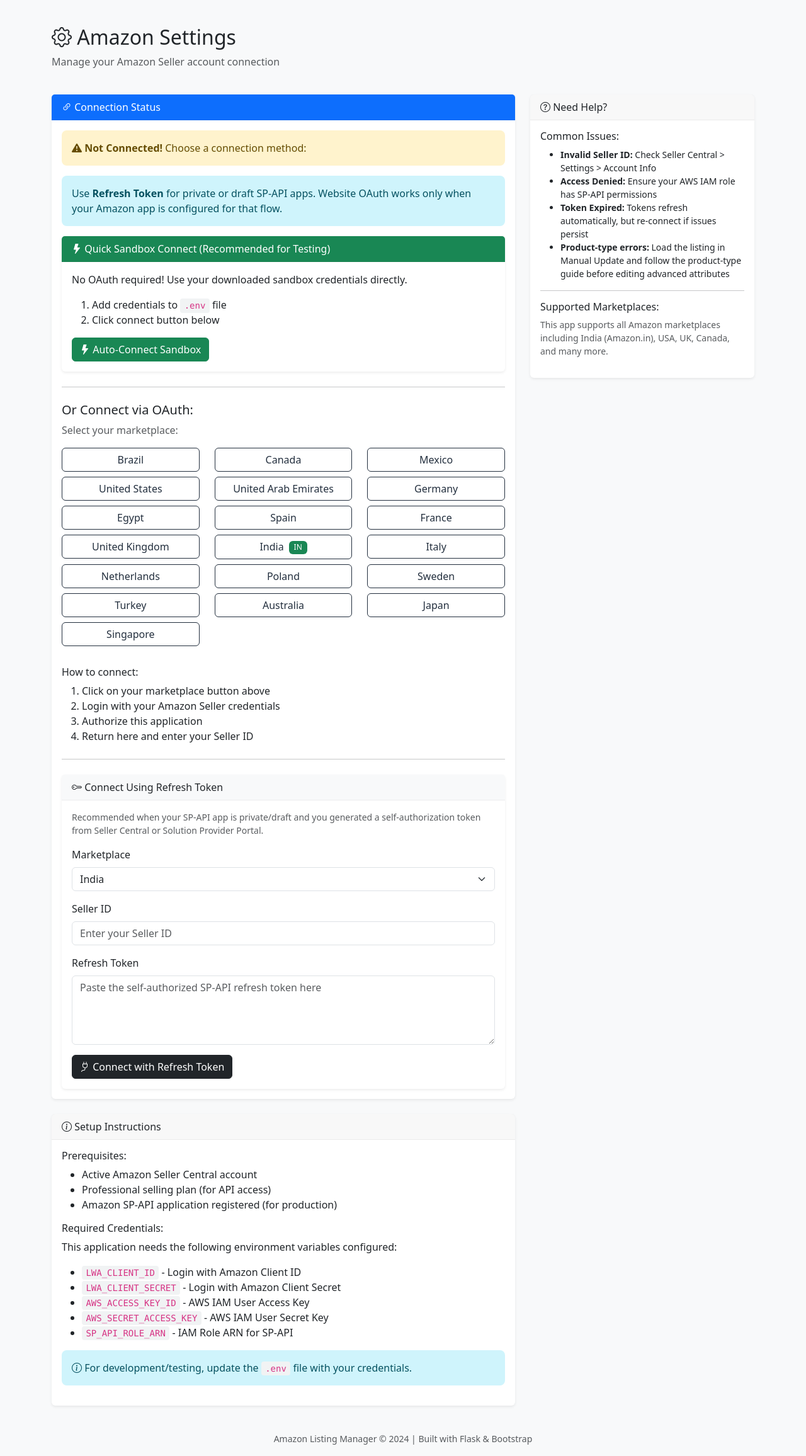
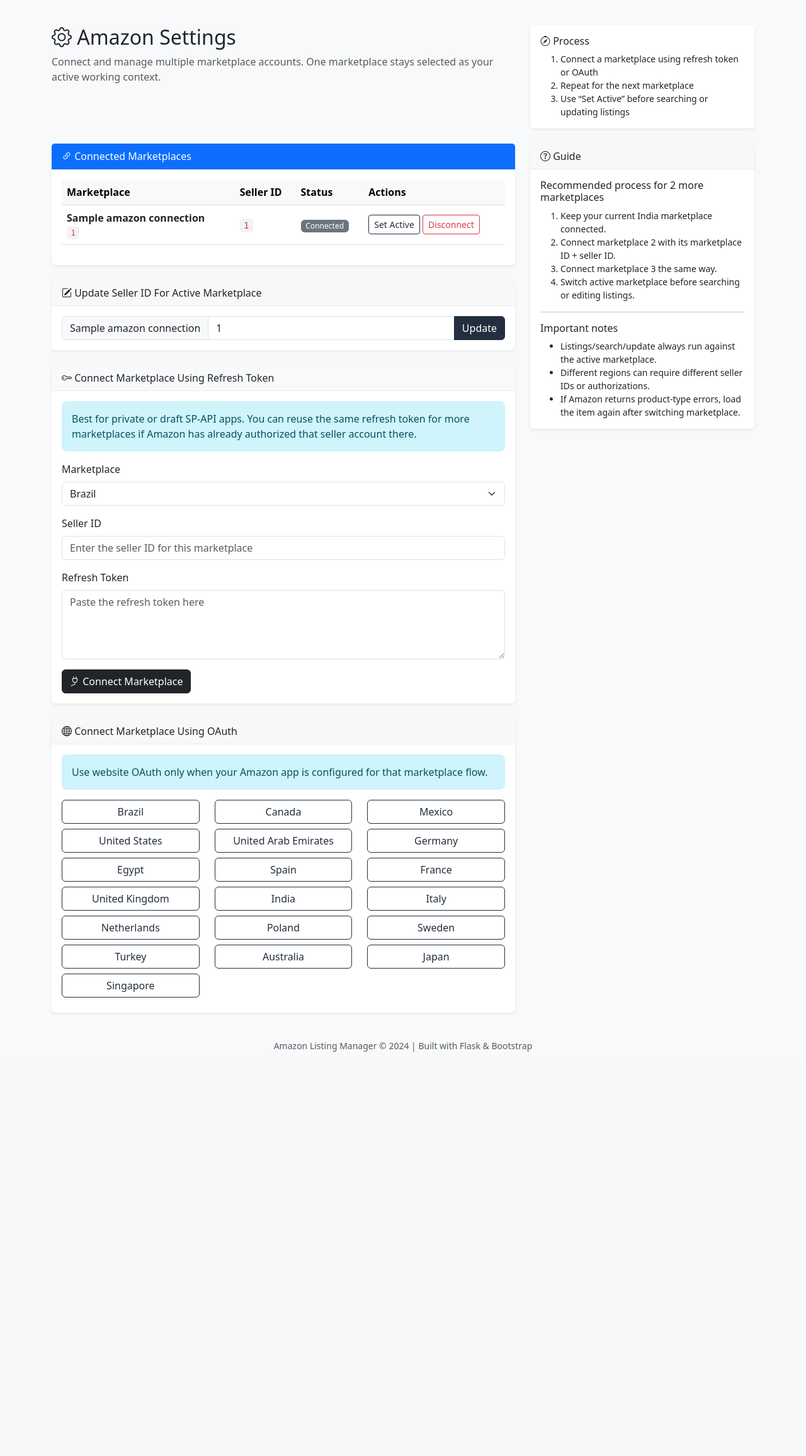
Before and after one commit to rutvijjani/amazon-listing-manager, a Flask app: page /settings/amazon in a window 1280 px wide. Shown: the part 56-2368 px from the top of the page at 63% size. After the commit the page ends 1726 px from the top, so only its background shows below. Run offline with Flask 3, Linux system fonts and the light colour scheme; the visitor is signed in with stand-in values (Sample User, id 1); tables that the repository leaves empty hold one stand-in row (values such as "Sample post"); a database or web service that is not in the repository returns one stand-in record (values such as "Sample title"); some libraries are stand-ins or nearby versions.

Commit message:
Support multiple marketplace connections

```diff
--- a/app/routes/dashboard.py
+++ b/app/routes/dashboard.py
@@ -18,6 +18,7 @@
     # Check if user has Amazon connection
     has_connection = current_user.has_amazon_connection()
     connection = current_user.get_active_connection()
+    connections = current_user.get_amazon_connections()
 
     # Get recent activity (always scoped to the current user)
     recent_logs = UpdateLog.get_recent_by_user(current_user.id, limit=10)
@@ -42,6 +43,7 @@
     return render_template('dashboard.html',
                          has_connection=has_connection,
                          connection=connection,
+                         connections=connections,
                          recent_logs=recent_logs,
                          recent_invites=recent_invites,
                          stats=stats,
@@ -60,12 +62,14 @@
 def amazon_settings():
     """Amazon connection settings"""
     connection = current_user.get_active_connection()
+    connections = current_user.get_amazon_connections()
 
     from app.services.auth_service import AmazonOAuth
     marketplaces = AmazonOAuth.MARKETPLACES
 
     return render_template('settings/amazon_connect.html',
                          connection=connection,
+                         connections=connections,
                          marketplaces=marketplaces)
 
 
--- a/app/templates/settings/amazon_connect.html
+++ b/app/templates/settings/amazon_connect.html
@@ -4,252 +4,179 @@
 
 {% block content %}
 <div class="row mb-4">
-    <div class="col">
+    <div class="col-lg-8">
         <h2><i class="bi bi-gear"></i> Amazon Settings</h2>
-        <p class="text-muted">Manage your Amazon Seller account connection</p>
+        <p class="text-muted mb-0">Connect and manage multiple marketplace accounts. One marketplace stays selected as your active working context.</p>
+    </div>
+    <div class="col-lg-4">
+        <div class="card border-info">
+            <div class="card-body">
+                <h6 class="mb-2"><i class="bi bi-compass"></i> Process</h6>
+                <ol class="small mb-0">
+                    <li>Connect a marketplace using refresh token or OAuth</li>
+                    <li>Repeat for the next marketplace</li>
+                    <li>Use “Set Active” before searching or updating listings</li>
+                </ol>
+            </div>
+        </div>
     </div>
 </div>
 
 <div class="row">
     <div class="col-md-8">
-        <!-- Connection Status Card -->
         <div class="card mb-4">
             <div class="card-header bg-primary text-white">
-                <i class="bi bi-link-45deg"></i> Connection Status
+                <i class="bi bi-link-45deg"></i> Connected Marketplaces
             </div>
             <div class="card-body">
-                {% if connection and connection.is_active %}
-                <div class="alert alert-success">
-                    <i class="bi bi-check-circle-fill"></i>
-                    <strong>Connected!</strong> Your Amazon account is linked.
-                </div>
-
-                <table class="table table-borderless">
+                {% if connections %}
+                <div class="table-responsive">
+                    <table class="table align-middle">
+                        <thead class="table-light">
                             <tr>
-                        <td><strong>Marketplace:</strong></td>
-                        <td>{{ connection.marketplace_name }}</td>
+                                <th>Marketplace</th>
+                                <th>Seller ID</th>
+                                <th>Status</th>
+                                <th>Actions</th>
                             </tr>
+                        </thead>
+                        <tbody>
+                            {% for conn in connections %}
                             <tr>
-                        <td><strong>Marketplace ID:</strong></td>
-                        <td><code>{{ connection.marketplace_id }}</code></td>
-                    </tr>
-                    <tr>
-                        <td><strong>Seller ID:</strong></td>
                                 <td>
-                            <code>{{ connection.seller_id }}</code>
-                            {% if connection.seller_id == 'pending' %}
-                            <span class="badge bg-warning ms-2">Update Required</span>
+                                    <div class="fw-semibold">{{ conn.marketplace_name }}</div>
+                                    <div class="small text-muted"><code>{{ conn.marketplace_id }}</code></div>
+                                </td>
+                                <td><code>{{ conn.seller_id }}</code></td>
+                                <td>
+                                    {% if conn.is_selected %}
+                                    <span class="badge bg-success">Active</span>
+                                    {% else %}
+                                    <span class="badge bg-secondary">Connected</span>
                                     {% endif %}
                                 </td>
+                                <td>
+                                    {% if not conn.is_selected %}
+                                    <form method="POST" action="{{ url_for('auth.select_marketplace') }}" class="d-inline">
+                                        <input type="hidden" name="csrf_token" value="{{ csrf_token() }}">
+                                        <input type="hidden" name="marketplace_id" value="{{ conn.marketplace_id }}">
+                                        <button type="submit" class="btn btn-sm btn-outline-primary">Set Active</button>
+                                    </form>
+                                    {% endif %}
+                                    <form method="POST" action="{{ url_for('auth.amazon_disconnect') }}" class="d-inline" onsubmit="return confirm('Disconnect this marketplace?');">
+                                        <input type="hidden" name="csrf_token" value="{{ csrf_token() }}">
+                                        <input type="hidden" name="marketplace_id" value="{{ conn.marketplace_id }}">
+                                        <button type="submit" class="btn btn-sm btn-outline-danger">Disconnect</button>
+                                    </form>
+                                </td>
                             </tr>
-                    <tr>
-                        <td><strong>Connected On:</strong></td>
-                        <td>{{ connection.created_at.strftime('%Y-%m-%d %H:%M') if connection.created_at else '-' }}</td>
-                    </tr>
-                    <tr>
-                        <td><strong>Last Updated:</strong></td>
-                        <td>{{ connection.updated_at.strftime('%Y-%m-%d %H:%M') if connection.updated_at else '-' }}</td>
-                    </tr>
+                            {% endfor %}
+                        </tbody>
                     </table>
-
-                <hr>
-
-                <!-- Update Seller ID Form -->
-                {% if connection.seller_id == 'pending' %}
-                <div class="alert alert-info">
-                    <i class="bi bi-info-circle-fill"></i>
-                    Please enter your Amazon Seller ID to complete the setup.
+                </div>
+                {% else %}
+                <div class="alert alert-warning mb-0">
+                    <strong>No marketplace connected yet.</strong> Start with your first marketplace below.
                 </div>
                 {% endif %}
-
-                <form method="POST" action="{{ url_for('auth.update_seller_id') }}" class="mb-3">
-                    <input type="hidden" name="csrf_token" value="{{ csrf_token() }}">
-                    <div class="input-group">
-                        <span class="input-group-text">Seller ID</span>
-                        <input type="text" class="form-control" name="seller_id"
-                               value="{{ connection.seller_id if connection.seller_id != 'pending' else '' }}"
-                               placeholder="Enter your Amazon Seller ID" required>
-                        <button type="submit" class="btn btn-primary">Update</button>
-                    </div>
-                    <div class="form-text">
-                        Your Seller ID can be found in Amazon Seller Central under Settings &gt; Account Info
-                    </div>
-                </form>
-
-                <hr>
-
-                <!-- Disconnect Button -->
-                <form method="POST" action="{{ url_for('auth.amazon_disconnect') }}"
-                      onsubmit="return confirm('Are you sure you want to disconnect your Amazon account?');">
-                    <input type="hidden" name="csrf_token" value="{{ csrf_token() }}">
-                    <button type="submit" class="btn btn-danger">
-                        <i class="bi bi-link-break"></i> Disconnect Amazon Account
-                    </button>
-                </form>
-
-                {% else %}
-                <div class="alert alert-warning">
-                    <i class="bi bi-exclamation-triangle-fill"></i>
-                    <strong>Not Connected!</strong> Choose a connection method:
-                </div>
-
-                <div class="alert alert-info">
-                    Use <strong>Refresh Token</strong> for private or draft SP-API apps. Website OAuth works only when your Amazon app is configured for that flow.
-                </div>
-
-                <!-- Sandbox Quick Connect -->
-                <div class="card border-success mb-4">
-                    <div class="card-header bg-success text-white">
-                        <i class="bi bi-lightning-fill"></i> Quick Sandbox Connect (Recommended for Testing)
-                    </div>
-                    <div class="card-body">
-                        <p>No OAuth required! Use your downloaded sandbox credentials directly.</p>
-                        <ol>
-                            <li>Add credentials to <code>.env</code> file</li>
-                            <li>Click connect button below</li>
-                        </ol>
-                        <a href="{{ url_for('sandbox.auto_connect') }}" class="btn btn-success">
-                            <i class="bi bi-lightning-fill"></i> Auto-Connect Sandbox
-                        </a>
             </div>
         </div>
 
-                <hr class="my-4">
-
-                <h5>Or Connect via OAuth:</h5>
-                <p class="text-muted">Select your marketplace:</p>
-                <div class="row">
-                    {% for mp_id, mp_name in marketplaces.items() %}
-                    <div class="col-md-4 mb-2">
-                        <a href="{{ url_for('auth.amazon_connect', marketplace=mp_id) }}"
-                           class="btn btn-outline-primary w-100">
-                            {{ mp_name }}
-                            {% if mp_id == 'A21TJRUUN4KGV' %}
-                            <span class="badge bg-success ms-1">IN</span>
+        <div class="card mb-4">
+            <div class="card-header">
+                <i class="bi bi-pencil-square"></i> Update Seller ID For Active Marketplace
+            </div>
+            <div class="card-body">
+                {% if connection %}
+                <form method="POST" action="{{ url_for('auth.update_seller_id') }}">
+                    <input type="hidden" name="csrf_token" value="{{ csrf_token() }}">
+                    <input type="hidden" name="marketplace_id" value="{{ connection.marketplace_id }}">
+                    <div class="input-group">
+                        <span class="input-group-text">{{ connection.marketplace_name }}</span>
+                        <input type="text" class="form-control" name="seller_id" value="{{ connection.seller_id if connection.seller_id != 'pending' else '' }}" placeholder="Enter Seller ID" required>
+                        <button type="submit" class="btn btn-primary">Update</button>
+                    </div>
+                </form>
+                {% else %}
+                <div class="text-muted">Connect a marketplace first.</div>
                 {% endif %}
-                        </a>
             </div>
-                    {% endfor %}
         </div>
 
-                <div class="mt-4">
-                    <h6>How to connect:</h6>
-                    <ol>
-                        <li>Click on your marketplace button above</li>
-                        <li>Login with your Amazon Seller credentials</li>
-                        <li>Authorize this application</li>
-                        <li>Return here and enter your Seller ID</li>
-                    </ol>
-                </div>
-
-                <hr class="my-4">
-
-                <div class="card border-secondary">
+        <div class="card mb-4">
             <div class="card-header bg-light">
-                        <i class="bi bi-key"></i> Connect Using Refresh Token
+                <i class="bi bi-key"></i> Connect Marketplace Using Refresh Token
             </div>
             <div class="card-body">
-                        <p class="small text-muted mb-3">
-                            Recommended when your SP-API app is private/draft and you generated a self-authorization token
-                            from Seller Central or Solution Provider Portal.
-                        </p>
+                <div class="alert alert-info">
+                    Best for private or draft SP-API apps. You can reuse the same refresh token for more marketplaces if Amazon has already authorized that seller account there.
+                </div>
                 <form method="POST" action="{{ url_for('auth.amazon_direct_connect') }}">
                     <input type="hidden" name="csrf_token" value="{{ csrf_token() }}">
                     <div class="mb-3">
                         <label class="form-label">Marketplace</label>
                         <select class="form-select" name="marketplace_id" required>
                             {% for mp_id, mp_name in marketplaces.items() %}
-                                    <option value="{{ mp_id }}" {% if mp_id == 'A21TJRUUN4KGV' %}selected{% endif %}>
-                                        {{ mp_name }}
-                                    </option>
+                            <option value="{{ mp_id }}" {% if connection and connection.marketplace_id == mp_id %}selected{% endif %}>{{ mp_name }}</option>
                             {% endfor %}
                         </select>
                     </div>
                     <div class="mb-3">
                         <label class="form-label">Seller ID</label>
-                                <input type="text" class="form-control" name="seller_id" required
-                                       placeholder="Enter your Seller ID">
+                        <input type="text" class="form-control" name="seller_id" required placeholder="Enter the seller ID for this marketplace">
                     </div>
                     <div class="mb-3">
                         <label class="form-label">Refresh Token</label>
-                                <textarea class="form-control" name="refresh_token" rows="4" required
-                                          placeholder="Paste the self-authorized SP-API refresh token here"></textarea>
+                        <textarea class="form-control" name="refresh_token" rows="4" required placeholder="Paste the refresh token here"></textarea>
                     </div>
                     <button type="submit" class="btn btn-dark">
-                                <i class="bi bi-plug"></i> Connect with Refresh Token
+                        <i class="bi bi-plug"></i> Connect Marketplace
                     </button>
                 </form>
             </div>
         </div>
-                {% endif %}
-            </div>
-        </div>
 
-        <!-- Setup Instructions Card -->
         <div class="card">
             <div class="card-header">
-                <i class="bi bi-info-circle"></i> Setup Instructions
+                <i class="bi bi-globe"></i> Connect Marketplace Using OAuth
             </div>
             <div class="card-body">
-                <h6>Prerequisites:</h6>
-                <ul>
-                    <li>Active Amazon Seller Central account</li>
-                    <li>Professional selling plan (for API access)</li>
-                    <li>Amazon SP-API application registered (for production)</li>
-                </ul>
-
-                <h6>Required Credentials:</h6>
-                <p>This application needs the following environment variables configured:</p>
-                <ul>
-                    <li><code>LWA_CLIENT_ID</code> - Login with Amazon Client ID</li>
-                    <li><code>LWA_CLIENT_SECRET</code> - Login with Amazon Client Secret</li>
-                    <li><code>AWS_ACCESS_KEY_ID</code> - AWS IAM User Access Key</li>
-                    <li><code>AWS_SECRET_ACCESS_KEY</code> - AWS IAM User Secret Key</li>
-                    <li><code>SP_API_ROLE_ARN</code> - IAM Role ARN for SP-API</li>
-                </ul>
-
                 <div class="alert alert-info">
-                    <i class="bi bi-info-circle"></i>
-                    For development/testing, update the <code>.env</code> file with your credentials.
+                    Use website OAuth only when your Amazon app is configured for that marketplace flow.
+                </div>
+                <div class="row">
+                    {% for mp_id, mp_name in marketplaces.items() %}
+                    <div class="col-md-4 mb-2">
+                        <a href="{{ url_for('auth.amazon_connect', marketplace=mp_id) }}" class="btn btn-outline-primary w-100">
+                            {{ mp_name }}
+                        </a>
+                    </div>
+                    {% endfor %}
                 </div>
             </div>
         </div>
     </div>
 
-    <!-- Sidebar -->
     <div class="col-md-4">
         <div class="card">
             <div class="card-header">
-                <i class="bi bi-question-circle"></i> Need Help?
+                <i class="bi bi-question-circle"></i> Guide
             </div>
             <div class="card-body">
-                <h6>Common Issues:</h6>
-                <ul class="small">
-                    <li>
-                        <strong>Invalid Seller ID:</strong>
-                        Check Seller Central &gt; Settings &gt; Account Info
-                    </li>
-                    <li>
-                        <strong>Access Denied:</strong>
-                        Ensure your AWS IAM role has SP-API permissions
-                    </li>
-                    <li>
-                        <strong>Token Expired:</strong>
-                        Tokens refresh automatically, but re-connect if issues persist
-                    </li>
-                    <li>
-                        <strong>Product-type errors:</strong>
-                        Load the listing in Manual Update and follow the product-type guide before editing advanced attributes
-                    </li>
+                <h6>Recommended process for 2 more marketplaces</h6>
+                <ol class="small">
+                    <li>Keep your current India marketplace connected.</li>
+                    <li>Connect marketplace 2 with its marketplace ID + seller ID.</li>
+                    <li>Connect marketplace 3 the same way.</li>
+                    <li>Switch active marketplace before searching or editing listings.</li>
+                </ol>
+                <hr>
+                <h6>Important notes</h6>
+                <ul class="small mb-0">
+                    <li>Listings/search/update always run against the active marketplace.</li>
+                    <li>Different regions can require different seller IDs or authorizations.</li>
+                    <li>If Amazon returns product-type errors, load the item again after switching marketplace.</li>
                 </ul>
-
-                <hr>
-
-                <h6>Supported Marketplaces:</h6>
-                <p class="small text-muted">
-                    This app supports all Amazon marketplaces including India (Amazon.in),
-                    USA, UK, Canada, and many more.
-                </p>
             </div>
         </div>
     </div>
```
Also changed, not shown: app/models.py (+57 -5 lines), app/routes/auth.py (+53 -26 lines), app/routes/sandbox.py (+5 -16 lines), app/templates/dashboard.html (+7 -1 lines), tests/test_smoke_unittest.py (+21 -1 lines). Lines whose indentation alone changed are shown as unchanged.
